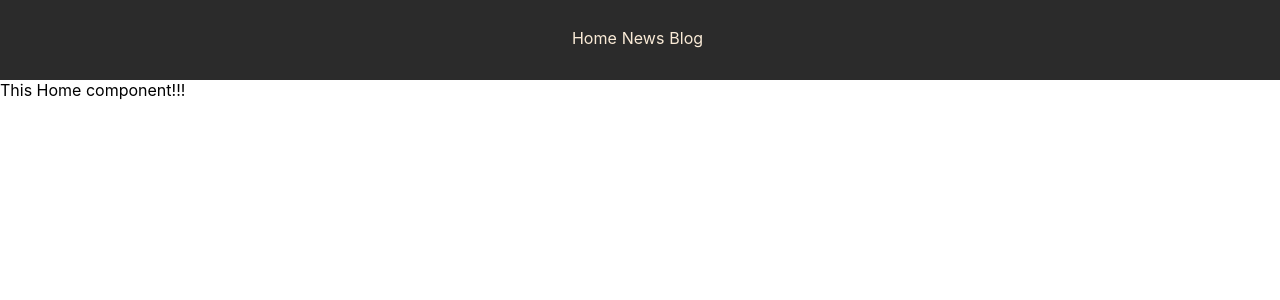
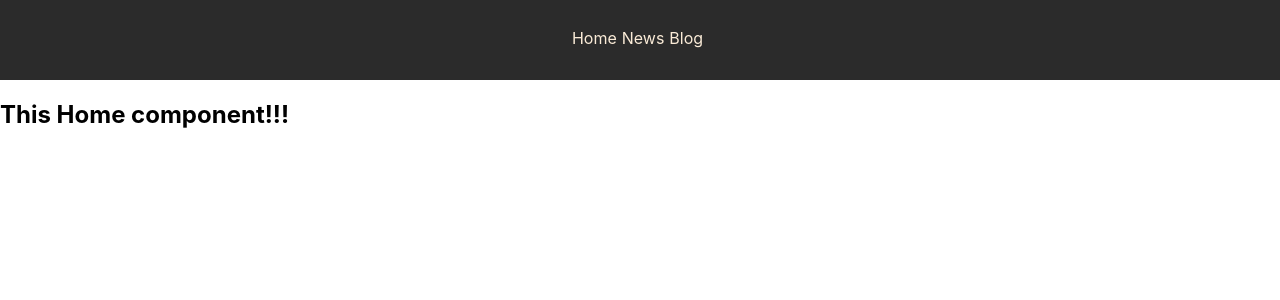
Before and after one commit to avramenkomy/portfolio-frontend, a React (Create React App) app: page / in a window 1280 px wide. Shown: the top 300 px of the page. Built offline with nearby package versions, Linux system fonts and the light colour scheme.

Commit message:
WIP: update components

```diff
--- a/src/components/Blog.jsx
+++ b/src/components/Blog.jsx
@@ -2,9 +2,9 @@ import React from 'react';
 
 function Blog() {
   return (
-    <div>
+    <h2>
       This Blog component!!!
-    </div>
+    </h2>
   )
 }
 
--- a/src/components/Home.jsx
+++ b/src/components/Home.jsx
@@ -2,9 +2,9 @@ import React from 'react';
 
 function Home() {
   return (
-    <div>
+    <h2>
       This Home component!!!
-    </div>
+    </h2>
   )
 }
 
--- a/src/components/News.jsx
+++ b/src/components/News.jsx
@@ -2,9 +2,9 @@ import React from 'react';
 
 function News() {
   return (
-    <div>
+    <h2>
       This News component!!!
-    </div>
+    </h2>
   )
 }
 
--- a/src/components/NotFound.jsx
+++ b/src/components/NotFound.jsx
@@ -3,9 +3,9 @@ import { Link } from 'react-router-dom';
 
 function NotFound() {
   return (
-    <div>
+    <h2>
       This NotFound component!!!Resirect to <Link to="/">Home</Link>
-    </div>
+    </h2>
   )
 }
 
```
